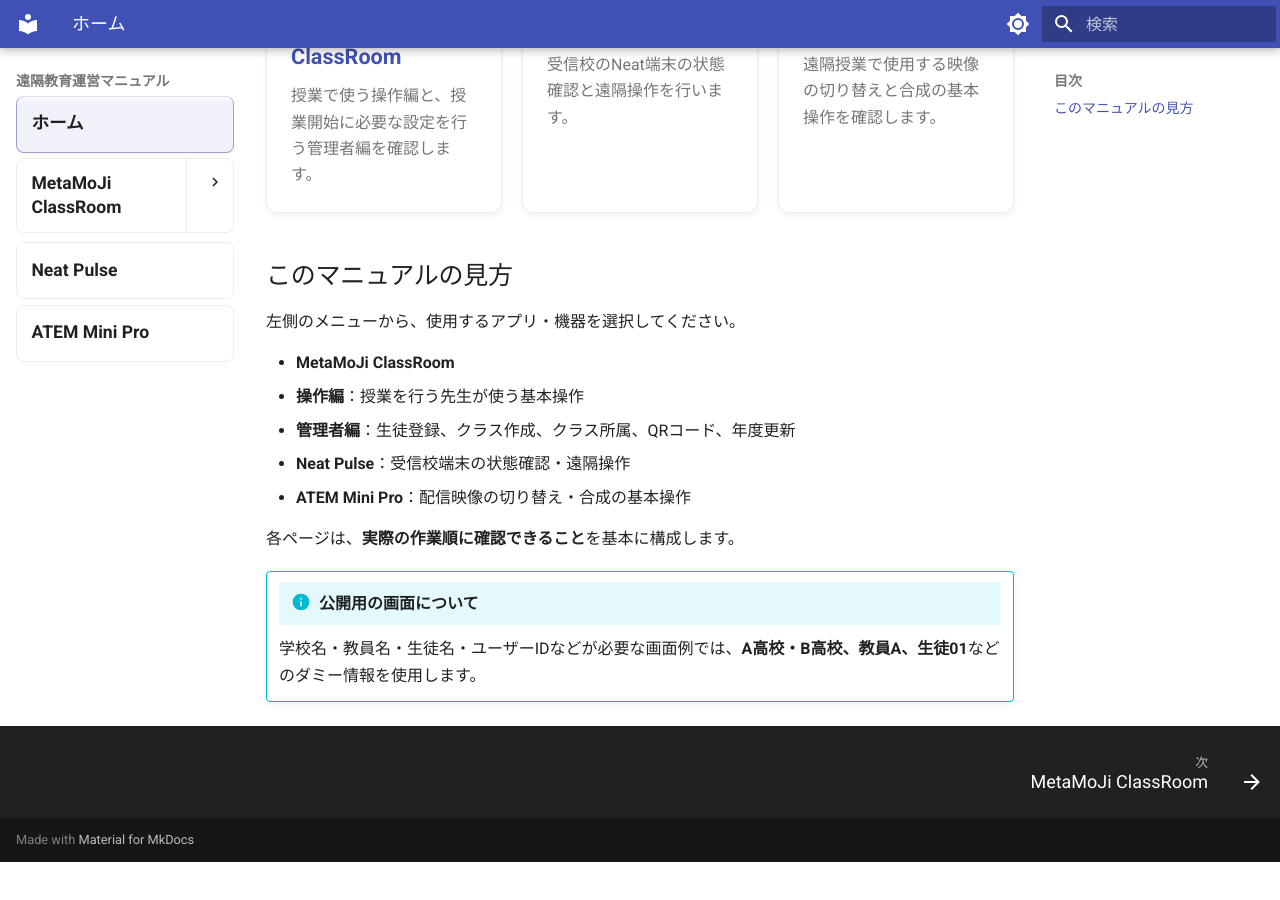
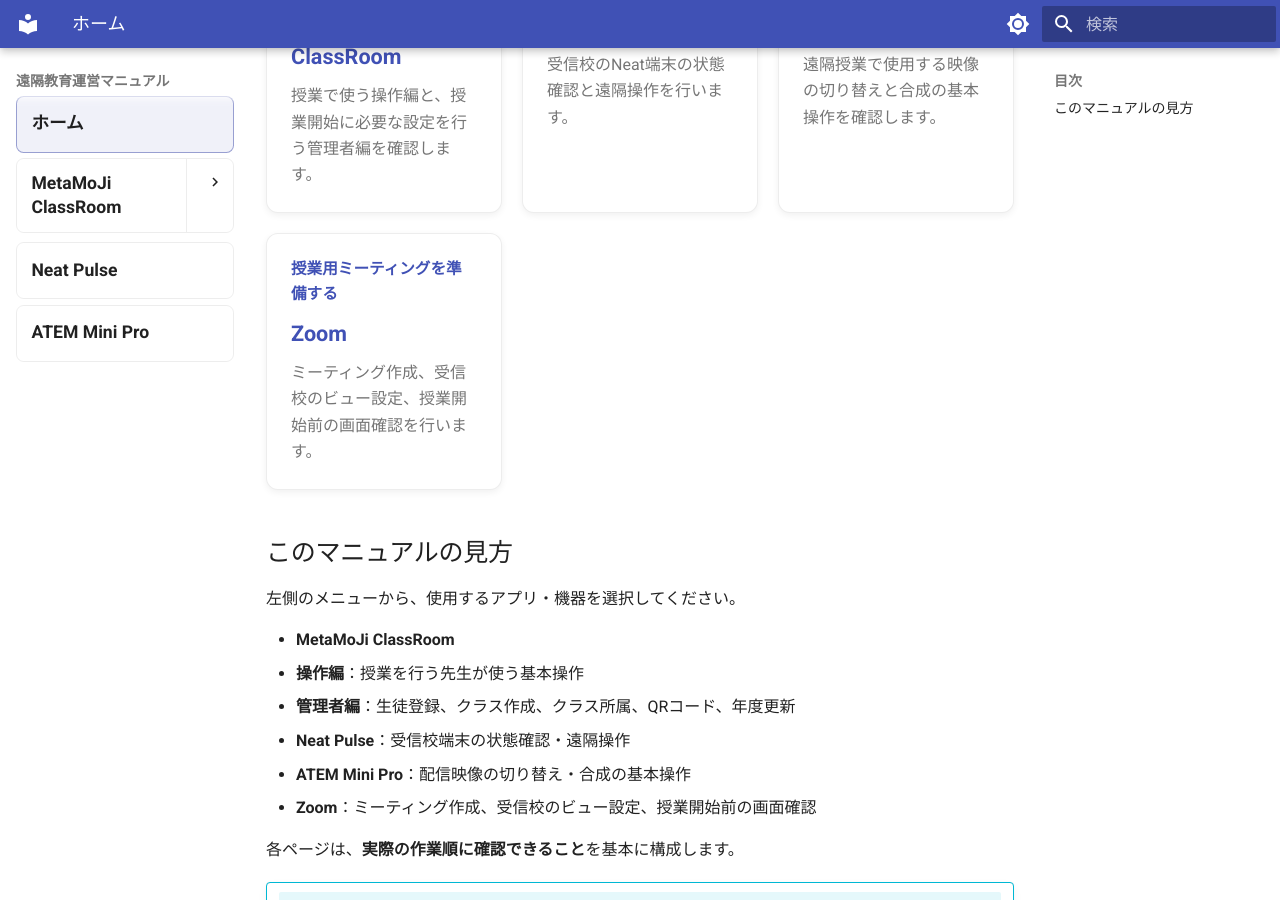
Before and after one commit to a-recs/remote-manual, an MkDocs documentation site: the page built from docs/index.md, in a window 1280 px wide and 900 px high, scrolled down 311 px. Built offline with MkDocs 1.6.1 and Material for MkDocs 9.7.7, drawn with Linux system fonts in a browser that asks for light colours; before the commit the page ends 1173 px from its top, so only the background shows below that.

Commit message:
Add Zoom card to manual home

```diff
--- a/docs/index.md
+++ b/docs/index.md
@@ -20,6 +20,12 @@
     <strong>ATEM Mini Pro</strong>
     <span>遠隔授業で使用する映像の切り替えと合成の基本操作を確認します。</span>
   </a>
+
+  <a class="manual-home-card" href="zoom/">
+    <span class="manual-home-card__eyebrow">授業用ミーティングを準備する</span>
+    <strong>Zoom</strong>
+    <span>ミーティング作成、受信校のビュー設定、授業開始前の画面確認を行います。</span>
+  </a>
 </div>
 
 ## このマニュアルの見方
@@ -31,6 +37,7 @@
   - **管理者編**：生徒登録、クラス作成、クラス所属、QRコード、年度更新
 - **Neat Pulse**：受信校端末の状態確認・遠隔操作
 - **ATEM Mini Pro**：配信映像の切り替え・合成の基本操作
+- **Zoom**：ミーティング作成、受信校のビュー設定、授業開始前の画面確認
 
 各ページは、**実際の作業順に確認できること**を基本に構成します。
 
```
